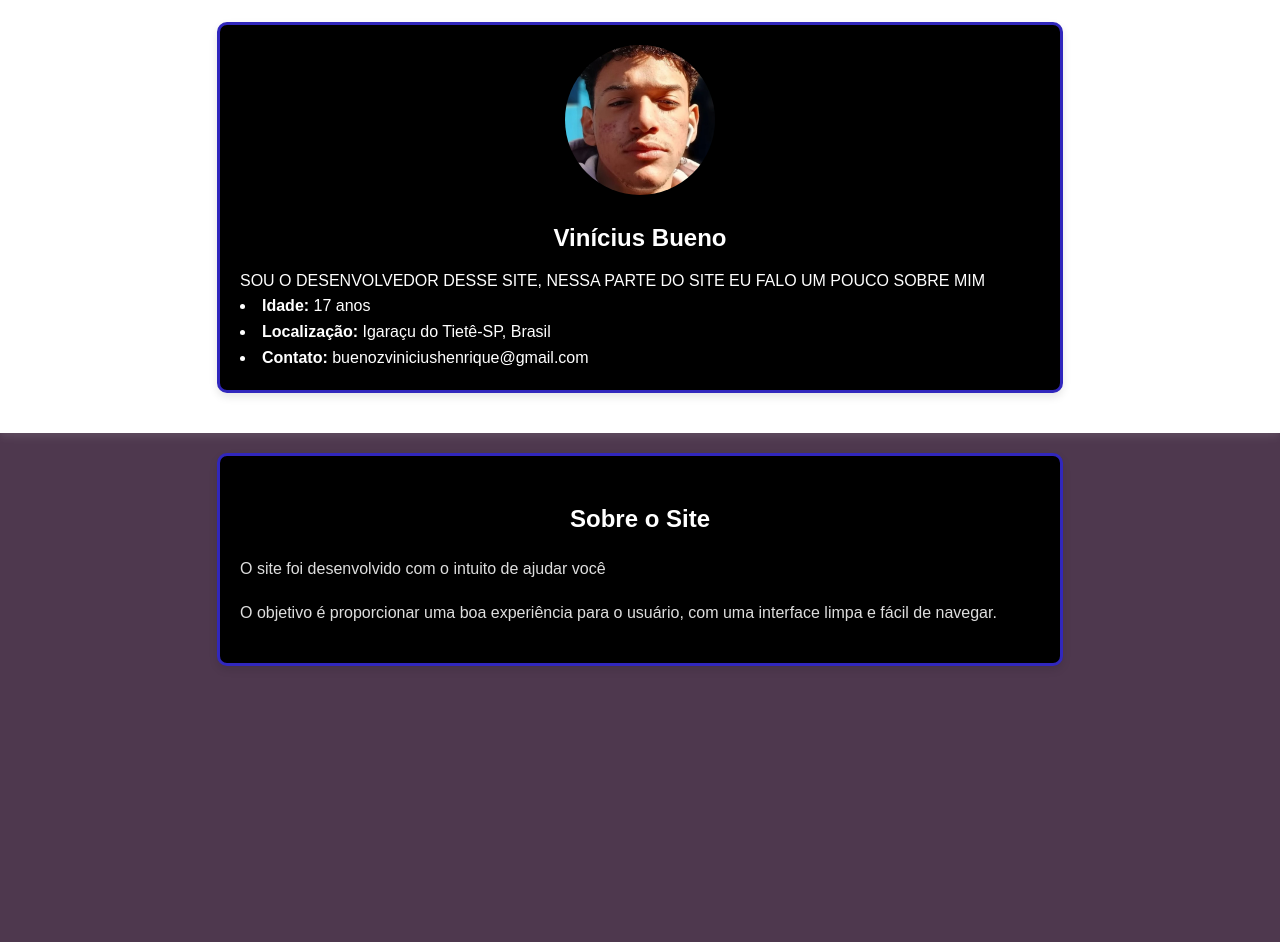
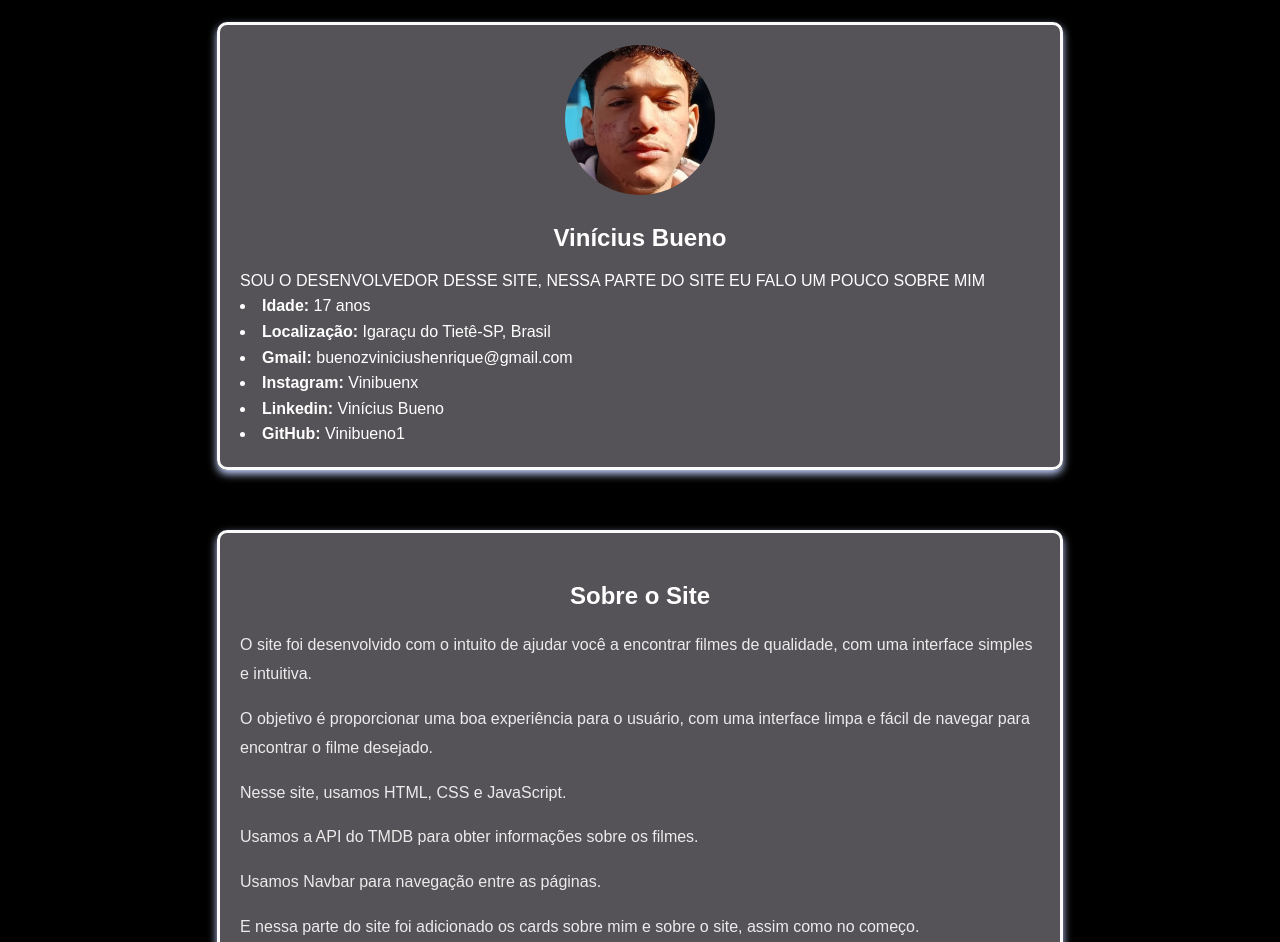
Before and after one commit to Vinibueno1/VNmovies, a plain HTML site: page sobre.html in a window 1280 px wide. Shown: the part 195-1137 px from the top of the page. Before the commit the page ends 881 px from the top, so only its background shows below. Drawn offline with Linux system fonts and the light colour scheme.

Commit message:
Finalização do site VNMOVIES

```diff
--- a/sobre.css
+++ b/sobre.css
@@ -3,50 +3,51 @@ body {
   font-family: 'Arial', sans-serif;
   margin: 0;
   padding: 0;
-  background-color: #4e384e; /* Cor de fundo suave */
+  background-color: #000000; /* Cor de fundo suave */
   color: #333; /* Cor de texto */
   line-height: 1.6;
 }
 
 /* Navbar fixada no topo */
 .navbar {
-  background-color: #4e384e; /* Cor de fundo azul */
+  background-color: #000000; /* Cor de fundo azul */
   padding: 10px 20px;
-  color: white;
+  color: rgb(0, 0, 0);
+
 }
 
 /* Seção Sobre */
 #sobre {
   padding: 80px 20px 20px; /* Espaço superior para evitar sobreposição com navbar fixa */
   text-align: center;
-  background-color: #ffffff; /* Cor de fundo branca */
-  box-shadow: 0 4px 8px rgba(255, 255, 255, 0.1); /* Sombra sutil */
+  background-color: #000000; /* Cor de fundo branca */
+  box-shadow: 0 4px 8px rgb(0, 0, 0); /* Sombra sutil */
 }
 
 /* Título da seção Sobre */
 #sobre h2 {
   font-size: 36px;
-  color: #000000; /* Cor azul para o título */
+  color: #ffffff; /* Cor azul para o título */
   margin-bottom: 30px;
 }
 
 /* Card sobre mim */
 .card {
-  background-color: #000000;
+  background-color: #f8f4ff57;
   border-radius: 10px;
-  box-shadow: 0 4px 8px rgba(0, 0, 0, 0.1);
+  box-shadow: 0 4px 8px rgb(197, 211, 255);
   max-width: 800px;
   margin: 20px auto; /* Centraliza o card */
   overflow: hidden;
   transition: transform 0.3s ease, box-shadow 0.3s ease;
   padding: 20px;
-  border: 3px solid rgb(49, 39, 189);
+  border: 3px solid rgb(250, 250, 250);
 }
 
 /* Efeito hover no card */
 .card:hover {
   transform: translateY(-5px); /* Eleva o card ao passar o mouse */
-  box-shadow: 0 8px 16px rgb(255, 255, 255); /* Sombra mais forte */
+  box-shadow: 0 8px 16px rgb(150, 12, 168); /* Sombra mais forte */
 }
 
 /* Imagem do card */
@@ -93,7 +94,7 @@ body {
 /* Estilo para o parágrafo do card "Sobre o Site" */
 .card-content p {
   font-size: 16px;
-  color: #f0f0f0ec;
+  color: #f8f7f7ec;
   line-height: 1.8;
   margin-bottom: 15px;
 }
@@ -109,7 +110,7 @@ body {
 }
 
 #detalhes-site:hover {
-  box-shadow: 0 6px 15px rgba(0, 0, 0, 0.15); /* Efeito de hover - sombra mais intensa */
+  box-shadow: 0 6px 15px rgba(255, 255, 255, 0.15); /* Efeito de hover - sombra mais intensa */
 }
 
 #detalhes-site h3 {
--- a/sobre.html
+++ b/sobre.html
@@ -29,7 +29,10 @@
         <ul>SOU O DESENVOLVEDOR DESSE SITE, NESSA PARTE DO SITE EU FALO UM POUCO SOBRE MIM</ul>
           <li><strong>Idade:</strong> 17 anos</li>
           <li><strong>Localização:</strong> Igaraçu do Tietê-SP, Brasil</li>
-          <li><strong>Contato:</strong> buenozviniciushenrique@gmail.com</li>
+          <li><strong>Gmail:</strong> buenozviniciushenrique@gmail.com</li>
+          <li><strong>Instagram:</strong> Vinibuenx</li>
+          <li><strong>Linkedin:</strong> Vinícius Bueno	</li>
+          <li><strong>GitHub:</strong> Vinibueno1</li>
         </ul>
       </div>
     </div>
@@ -39,8 +42,12 @@
 <div class="card">
     <div class="card-content">
       <h3>Sobre o Site</h3>
-      <p>O site foi desenvolvido com o intuito de ajudar você </p>
-      <p>O objetivo é proporcionar uma boa experiência para o usuário, com uma interface limpa e fácil de navegar.</p>
+      <p>O site foi desenvolvido com o intuito de ajudar você a encontrar filmes de qualidade, com uma interface simples e intuitiva. </p>
+      <p>O objetivo é proporcionar uma boa experiência para o usuário, com uma interface limpa e fácil de navegar para encontrar o filme desejado.</p>
+      <p>Nesse site, usamos HTML, CSS e JavaScript.</p>
+      <p>Usamos a API do TMDB para obter informações sobre os filmes.</p>
+      <p>Usamos Navbar para navegação entre as páginas.</p>
+      <p>E nessa parte do site foi adicionado os cards sobre mim e sobre o site, assim como no começo.</p>
     </div>
   </div>
 
```
